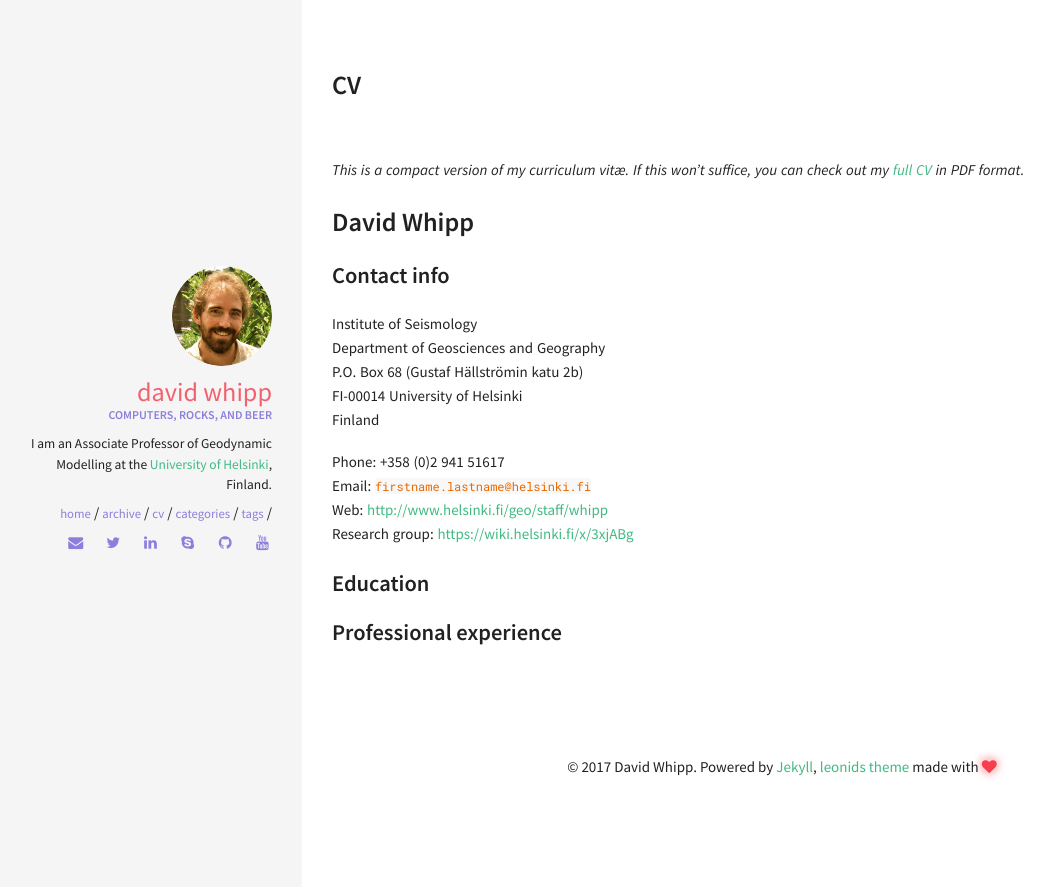
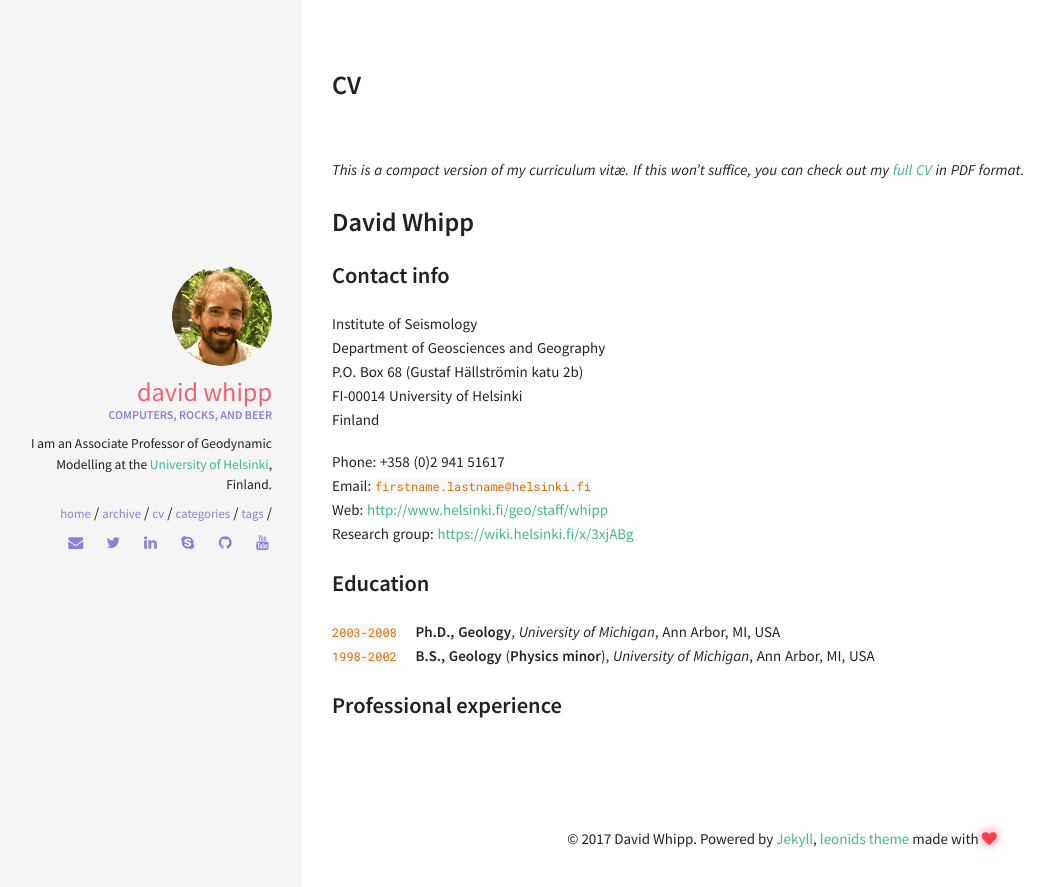
Before and after one commit to z0del/davewhipp.github.io, a Jekyll site: the page built from cv.md, in a window 1280 px wide. Shown: the top 887 px of the page, without its empty margins (18-1072 px from the left). Built offline with Jekyll 4.4.1, drawn with Linux system fonts in a browser that asks for light colours.

Commit message:
Update cv.md

````diff
--- a/cv.md
+++ b/cv.md
@@ -20,5 +20,7 @@ Web: [http://www.helsinki.fi/geo/staff/whipp](http://www.helsinki.fi/geo/staff/w
 Research group: [https://wiki.helsinki.fi/x/3xjABg](https://wiki.helsinki.fi/x/3xjABg)
 
 ### Education
+```2003-2008``` &nbsp;&nbsp;&nbsp;&nbsp;**Ph.D., Geology**, *University of Michigan*, Ann Arbor, MI, USA<br/>
+```1998-2002``` &nbsp;&nbsp;&nbsp;&nbsp;**B.S., Geology** (**Physics minor**), *University of Michigan*, Ann Arbor, MI, USA
 
 ### Professional experience
````
